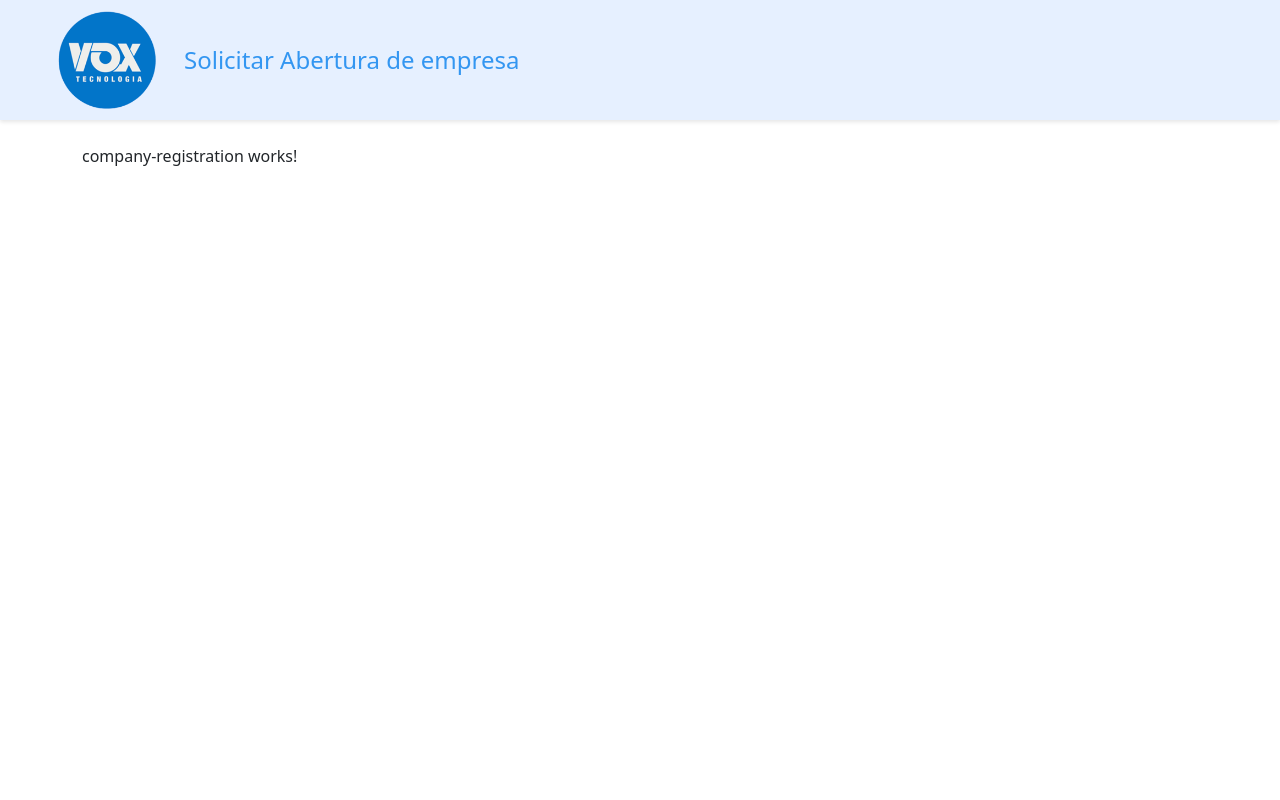
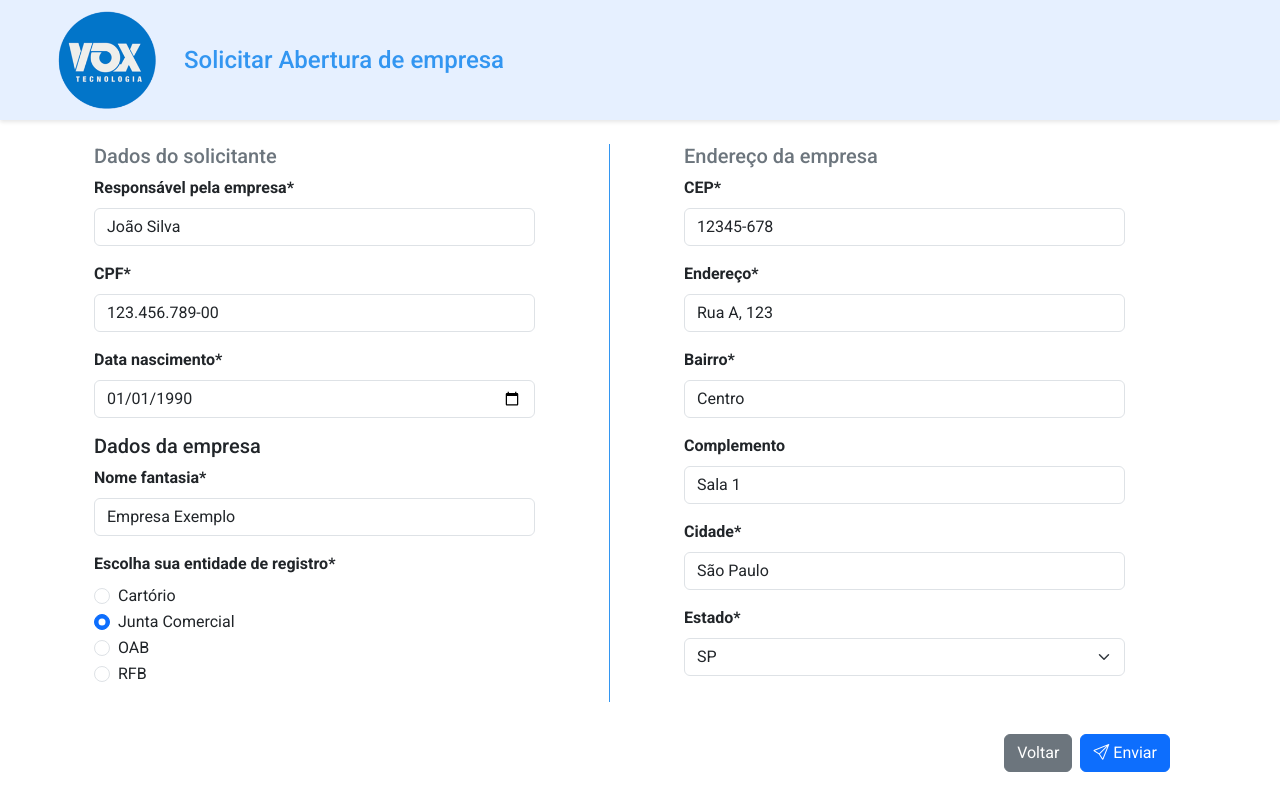
Before and after one commit to PauloCatto/case-vox-fe, an Angular app: page /company-registration/1 in a window 1280 px wide. Built offline with nearby package versions, Linux system fonts and the light colour scheme.

Commit message:
feat(features/company-registration): add company-registration component template

```diff
--- a/src/app/features/companies/company-registration/company-registration.component.html
+++ b/src/app/features/companies/company-registration/company-registration.component.html
@@ -1 +1,113 @@
-<p>company-registration works!</p>
+<div class="container mt-4">
+  <form [formGroup]="cadastroForm" (ngSubmit)="createEntry()">
+    <div class="row">
+      <div class="col-md-5">
+        <h5 class="text-secondary">Dados do solicitante</h5>
+        <div class="mb-3">
+          <label class="form-label"><b>Responsável pela empresa*</b></label>
+          <input
+            type="text"
+            class="form-control"
+            formControlName="responsavel"
+          />
+        </div>
+        <div class="mb-3">
+          <label class="form-label"><b>CPF*</b></label>
+          <input
+            type="text"
+            class="form-control"
+            formControlName="cpf"
+            placeholder="999.999.999-99"
+          />
+        </div>
+        <div class="mb-3">
+          <label class="form-label"><b>Data nascimento*</b></label>
+          <input
+            type="date"
+            class="form-control"
+            formControlName="dataNascimento"
+          />
+        </div>
+
+        <h5>Dados da empresa</h5>
+        <div class="mb-3">
+          <label class="form-label"><b>Nome fantasia*</b></label>
+          <input
+            type="text"
+            class="form-control"
+            formControlName="nomeFantasia"
+          />
+        </div>
+        <div class="mb-3">
+          <label class="form-label"
+            ><b>Escolha sua entidade de registro*</b></label
+          >
+          <div *ngFor="let entidade of entidadesRegistro" class="form-check">
+            <input
+              class="form-check-input"
+              type="radio"
+              [value]="entidade"
+              formControlName="entidadeRegistro"
+            />
+            <label class="form-check-label">{{ entidade }}</label>
+          </div>
+        </div>
+      </div>
+
+      <div class="col-auto">
+        <div class="divider-vertical"></div>
+      </div>
+
+      <div class="col-md-5">
+        <h5 class="text-secondary">Endereço da empresa</h5>
+        <div class="mb-3">
+          <label class="form-label"><b>CEP*</b></label>
+          <input
+            type="text"
+            class="form-control"
+            formControlName="cep"
+            placeholder="99999-999"
+          />
+        </div>
+        <div class="mb-3">
+          <label class="form-label"><b>Endereço*</b></label>
+          <input type="text" class="form-control" formControlName="endereco" />
+        </div>
+        <div class="mb-3">
+          <label class="form-label"><b>Bairro*</b></label>
+          <input type="text" class="form-control" formControlName="bairro" />
+        </div>
+        <div class="mb-3">
+          <label class="form-label"><b>Complemento</b></label>
+          <input
+            type="text"
+            class="form-control"
+            formControlName="complemento"
+          />
+        </div>
+        <div class="mb-3">
+          <label class="form-label"><b>Cidade*</b></label>
+          <input type="text" class="form-control" formControlName="cidade" />
+        </div>
+        <div class="mb-3">
+          <label class="form-label"><b>Estado*</b></label>
+          <select class="form-select" formControlName="estado">
+            <option value="">Selecione</option>
+            <option *ngFor="let estado of estados" [value]="estado">
+              {{ estado }}
+            </option>
+          </select>
+        </div>
+      </div>
+    </div>
+
+    <div class="mt-3 d-flex justify-content-end gap-2 p-3">
+      <button type="button" class="btn btn-secondary" (click)="goBack()">
+        Voltar
+      </button>
+      <button type="submit" class="btn btn-primary">
+        <i class="bi bi-send"></i> Enviar
+      </button>
+    </div>
+  </form>
+</div>
--- a/src/app/features/companies/company-registration/company-registration.component.ts
+++ b/src/app/features/companies/company-registration/company-registration.component.ts
@@ -1,12 +1,106 @@
-import { Component } from '@angular/core';
+import { CommonModule } from '@angular/common';
+import { Component, inject } from '@angular/core';
+import { FormBuilder, FormGroup, ReactiveFormsModule, Validators } from '@angular/forms';
+import { ActivatedRoute, Router } from '@angular/router';
 
 @Component({
   selector: 'app-company-registration',
   standalone: true,
-  imports: [],
+  imports: [CommonModule, ReactiveFormsModule],
   templateUrl: './company-registration.component.html',
-  styleUrl: './company-registration.component.scss'
+  styleUrl: './company-registration.component.scss',
 })
 export class CompanyRegistrationComponent {
+  cadastroForm!: FormGroup;
 
+  entidadesRegistro = ['Cartório', 'Junta Comercial', 'OAB', 'RFB'];
+  estados = ['SP', 'RJ', 'MG', 'RS', 'PR'];
+
+  isEditMode: boolean = false;
+  currentId: string | null = null;
+
+  private fb = inject(FormBuilder);
+  private route = inject(ActivatedRoute);
+  private router = inject(Router);
+  ngOnInit(): void {
+    this.initializeForm();
+    this.checkEditMode();
+  }
+
+  initializeForm(): void {
+    this.cadastroForm = this.fb.group({
+      responsavel: ['', Validators.required],
+      cpf: [
+        '',
+        [
+          Validators.required,
+          Validators.pattern(/^\d{3}\.\d{3}\.\d{3}-\d{2}$/),
+        ],
+      ],
+      dataNascimento: ['', Validators.required],
+      nomeFantasia: ['', Validators.required],
+      entidadeRegistro: ['', Validators.required],
+      cep: ['', [Validators.required, Validators.pattern(/^\d{5}-\d{3}$/)]],
+      endereco: ['', Validators.required],
+      bairro: ['', Validators.required],
+      complemento: [''],
+      cidade: ['', Validators.required],
+      estado: ['', Validators.required],
+    });
+  }
+
+  checkEditMode(): void {
+    this.currentId = this.route.snapshot.paramMap.get('id');
+    if (this.currentId) {
+      this.isEditMode = true;
+      this.loadData(this.currentId);
+    }
+  }
+
+  loadData(id: string): void {
+    const mockData = {
+      responsavel: 'João Silva',
+      cpf: '123.456.789-00',
+      dataNascimento: '1990-01-01',
+      nomeFantasia: 'Empresa Exemplo',
+      entidadeRegistro: 'Junta Comercial',
+      cep: '12345-678',
+      endereco: 'Rua A, 123',
+      bairro: 'Centro',
+      complemento: 'Sala 1',
+      cidade: 'São Paulo',
+      estado: 'SP',
+    };
+
+    this.cadastroForm.patchValue(mockData);
+  }
+
+  submitForm(): void {
+    if (this.cadastroForm.valid) {
+      if (this.isEditMode) {
+        this.updateEntry();
+      } else {
+        this.createEntry();
+      }
+    } else {
+      this.cadastroForm.markAllAsTouched();
+      alert('Please fill in all required fields correctly!');
+    }
+  }
+
+  createEntry(): void {
+    console.log('Creating new entry:', this.cadastroForm.value);
+    alert('Entry successfully created!');
+    this.router.navigate(['/']);
+  }
+
+  updateEntry(): void {
+    console.log('Updating entry id', this.currentId, this.cadastroForm.value);
+    alert('Entry successfully updated!');
+    this.router.navigate(['/']);
+  }
+
+  goBack(): void {
+    this.router.navigate(['/']);
+  }
 }
--- a/src/styles.scss
+++ b/src/styles.scss
@@ -1 +1,12 @@
-/* You can add global styles to this file, and also import other style files */
+@import url('https://fonts.googleapis.com/css2?family=Roboto:wght@300;400;500;700&display=swap');
+@import "../node_modules/bootstrap/dist/css/bootstrap.min.css";
+
+html, body { height: 100%; }
+body { margin: 0; font-family: Roboto, "Helvetica Neue", sans-serif; }
+
+.divider-vertical {
+  width: 1px;
+  background-color: #3396f1;
+  height: 100%;
+  margin: 0 50px;
+}
```
